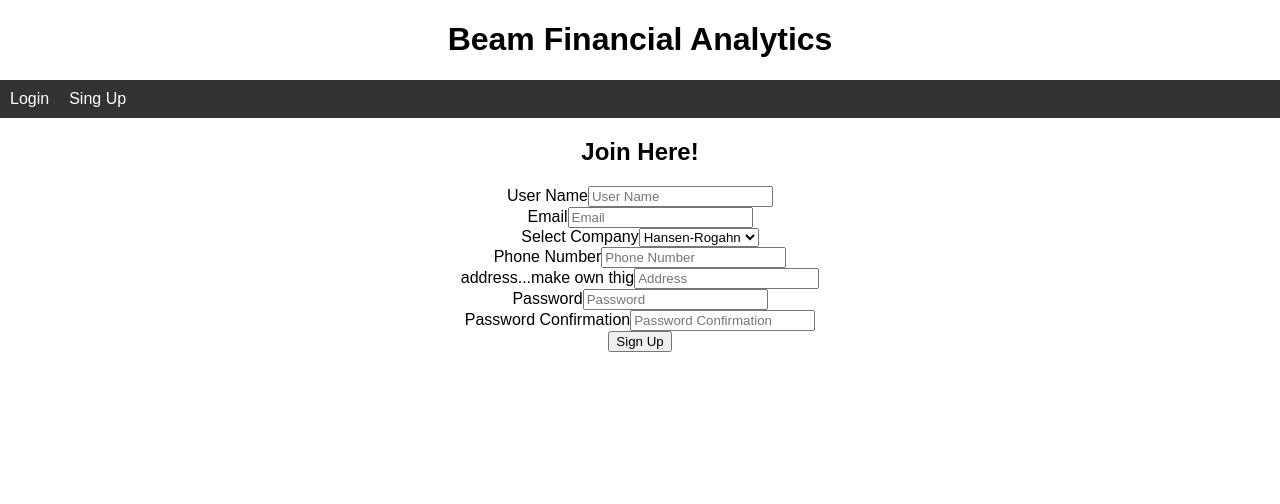
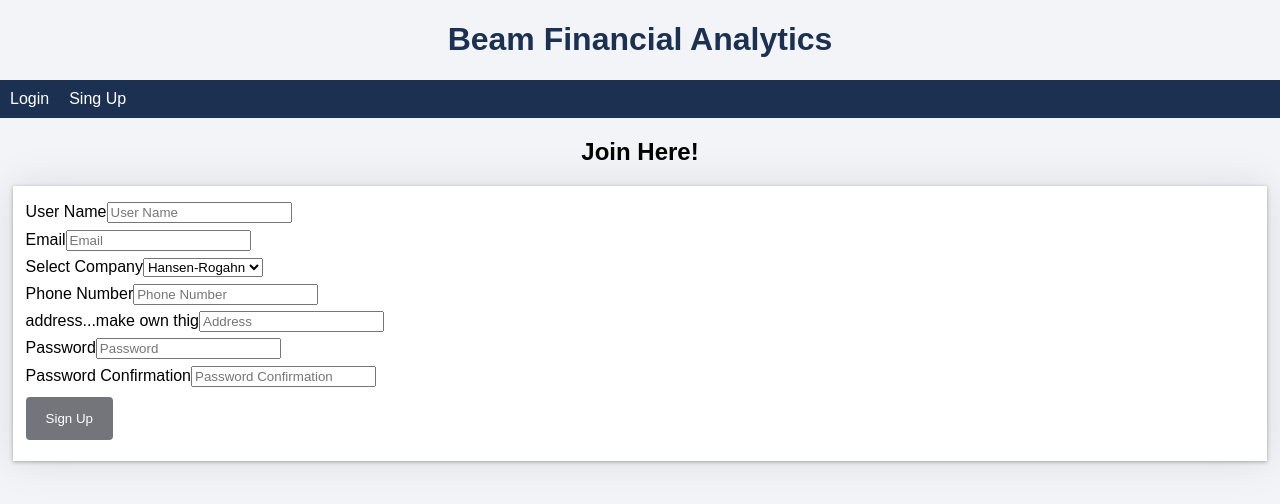
Before and after one commit to L-A-Davis/final-project, a React (Create React App) app in the folder frontend/beam-frontend/: page /signup in a window 1280 px wide. Shown: the top 504 px of the page. Built offline with nearby package versions, Linux system fonts and the light colour scheme.

Commit message:
complete basic auth and intro css

```diff
--- a/frontend/beam-frontend/src/App.css
+++ b/frontend/beam-frontend/src/App.css
@@ -1,6 +1,58 @@
  .App {
   text-align: center;
+
 }
+
+header {
+  color: #1c3151;
+}
+.form {
+    /*border: 3px solid #33BC87;*/
+    text-align: left;
+    line-height: 1.7;
+    height: auto;
+    overflow: auto;
+    margin: 1%;
+    padding: 1%;
+    -webkit-box-shadow:0 1px 4px rgba(0, 0, 0, 0.3), 0 0 40px rgba(0, 0, 0, 0.1);
+       -moz-box-shadow:0 1px 4px rgba(0, 0, 0, 0.3), 0 0 40px rgba(0, 0, 0, 0.1);
+            box-shadow:0 1px 4px rgba(0, 0, 0, 0.3), 0 0 40px rgba(0, 0, 0, 0.1);
+  background-color: white;
+}
+
+
+.form:hover {
+  -webkit-box-shadow:0 1px 4px rgba(28, 49, 81, 0.7), 0 0 70px rgba(0, 0, 0, 0.1);
+     -moz-box-shadow:0 1px 4px rgba(28, 49, 81, 0.7), 0 0 70px rgba(0, 0, 0, 0.1);
+          box-shadow:0 1px 4px rgba(28, 49, 81, 0.7), 0 0 70px rgba(0, 0, 0, 0.1);
+}
+
+
+form input, form select, {
+    /* width: 100%; */
+    padding: 10px 20px;
+    margin: 5px 0;
+    display: inline-block;
+    border: 1px solid #ccc;
+    border-radius: 4px;
+    box-sizing: border-box;
+}
+
+form input[type=submit] {
+    /* width: 100%; */
+    background-color: #73757a;
+    color: white;
+    padding: 14px 20px;
+    margin: 8px 0;
+    border: none;
+    border-radius: 4px;
+    cursor: pointer;
+}
+
+form input[type=submit]:hover {
+    background-color: #1c3151;
+}
+
 /*
 .App-logo {
   animation: App-logo-spin infinite 20s linear;
@@ -36,7 +88,7 @@ nav ul {
   margin: 0;
   padding: 0;
   overflow: hidden;
-  background-color: #333;
+  background-color: #1c3151;
 }
 
 nav li, nav li a {
@@ -49,5 +101,5 @@ nav li, nav li a {
 }
 
 nav li:hover {
-  background-color: #111;
+  background-color: #73757a;
 }
--- a/frontend/beam-frontend/src/App.js
+++ b/frontend/beam-frontend/src/App.js
@@ -11,6 +11,7 @@ import { Route, Switch, Redirect, withRouter } from 'react-router-dom';
 
 class App extends Component {
   state = {
+    projects: [],
     auth: {
       currentUser: null,
       loggingIn: true
@@ -29,6 +30,7 @@ class App extends Component {
      }
    })
    this.props.history.push('/profile')
+   this.getProjects()
  }
 
  removeLoggedInUser = () => {
@@ -37,6 +39,13 @@ class App extends Component {
     auth: { currentUser: null, loggingIn: false }
   })
   this.props.history.push('/login')
+}
+
+getProjects = () => {
+  adapter.eventHandlers.getProjects()
+  .then(res => this.setState ({
+    projects: res
+  }))
 }
 
 componentDidMount() {
@@ -50,6 +59,7 @@ componentDidMount() {
         loggingIn: false
       })
         console.log(`user: ${user.email}`)
+        this.getProjects()
       } else {
         this.setState({ auth: {
           currentUser: null,
@@ -71,7 +81,9 @@ componentDidMount() {
         <Header />
        <Navbar
            currentUser={this.state.auth.currentUser}
-           logOut={this.removeLoggedInUser} />
+           logOut={this.removeLoggedInUser}
+           projects={this.state.projects}
+           />
       <Switch>
          <Route exact path='/login' render={ (routerProps) => {
            return <Login history={routerProps.history}
--- a/frontend/beam-frontend/src/adapter.js
+++ b/frontend/beam-frontend/src/adapter.js
@@ -40,9 +40,15 @@ const getLoggedInUser = () => {
   }).then(res => res.json())
 }
 
+const getProjects = () => {
+  return fetch(`${API_ROOT}/projects`, {
+    headers: headers()
+  }).then(res => res.json())
+}
+
 export default {
   eventHandlers: {
-
+     getProjects
   },
   auth: {
     login,
--- a/frontend/beam-frontend/src/index.css
+++ b/frontend/beam-frontend/src/index.css
@@ -2,4 +2,5 @@ body {
   margin: 0;
   padding: 0;
   font-family: sans-serif;
+    background: #f2f4f7;
 }
--- a/frontend/beam-frontend/src/nav/Login.js
+++ b/frontend/beam-frontend/src/nav/Login.js
@@ -30,7 +30,7 @@ render(){
   return (
     <div>
     <h2>login....</h2>
-    <form onSubmit={this.handleLogin}>
+    <form className="form" onSubmit={this.handleLogin}>
     <label>Email </label>
       <input value={this.state.email} name="email" type="email" placeholder="Email" onChange={this.onInputChange}/> <br/>
 
--- a/frontend/beam-frontend/src/nav/MyProjects.js
+++ b/frontend/beam-frontend/src/nav/MyProjects.js
@@ -1,11 +1,15 @@
 import React from 'react';
 
-const myProjects = (props) => {
+const MyProjects = (props) => {
   return (
     <div>
-      Select list
+    <select>
+    {props.projects.map((project) =>
+      <option key={project.id} value={project.id}>{project.name}</option>
+    )}
+    </select>
     </div>
   )
 }
 
-export default myProjects;
+export default MyProjects;
--- a/frontend/beam-frontend/src/nav/Navbar.js
+++ b/frontend/beam-frontend/src/nav/Navbar.js
@@ -22,7 +22,7 @@ return (
        loggedIn &&
        <div>
          <li><Link to="/profile">Profile</Link></li>
-         <li><MyProjects /></li>
+         <li><MyProjects projects={props.projects} onChange={props.onChange}/></li>
        </div>
      }
      </ul>
--- a/frontend/beam-frontend/src/nav/Signup.js
+++ b/frontend/beam-frontend/src/nav/Signup.js
@@ -36,7 +36,7 @@ class Signup extends React.Component {
     return (
       <div>
       <h2>Join Here!</h2>
-      <form onSubmit={this.handleSignup}>
+      <form className="form" onSubmit={this.handleSignup}>
         <label>User Name</label>
         <input value={this.state.user_name} name="user_name" type="text" placeholder="User Name" onChange={this.onInputChange}/> <br/>
 
```
Also changed, not shown: 1 other file (tests, documents, lock files or other folders).
